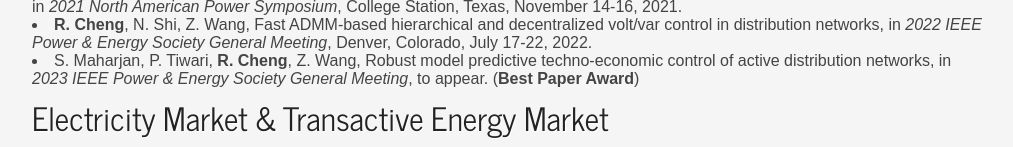
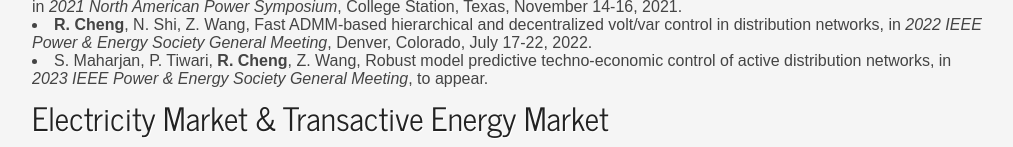
Before and after one commit to RuiCheng94/RuiCheng94.github.io, a plain HTML site: page publications.html in a window 1280 px wide. Shown: the part 312-459 px from the top of the page, without its empty margins (133-1146 px from the left). Drawn offline with Linux system fonts and the light colour scheme.

Commit message:
Update publications.html

```diff
--- a/publications.html
+++ b/publications.html
@@ -60,7 +60,7 @@
 
           <li>
             S. Maharjan, P. Tiwari, <b>R. Cheng</b>, Z. Wang, Robust model predictive techno-economic control of active distribution networks,
-             in <i>2023 IEEE Power & Energy Society General Meeting</i>, to appear. (<b>Best Paper Award</b>)
+             in <i>2023 IEEE Power & Energy Society General Meeting</i>, to appear.
           </li>
 
     	</o1>
```
